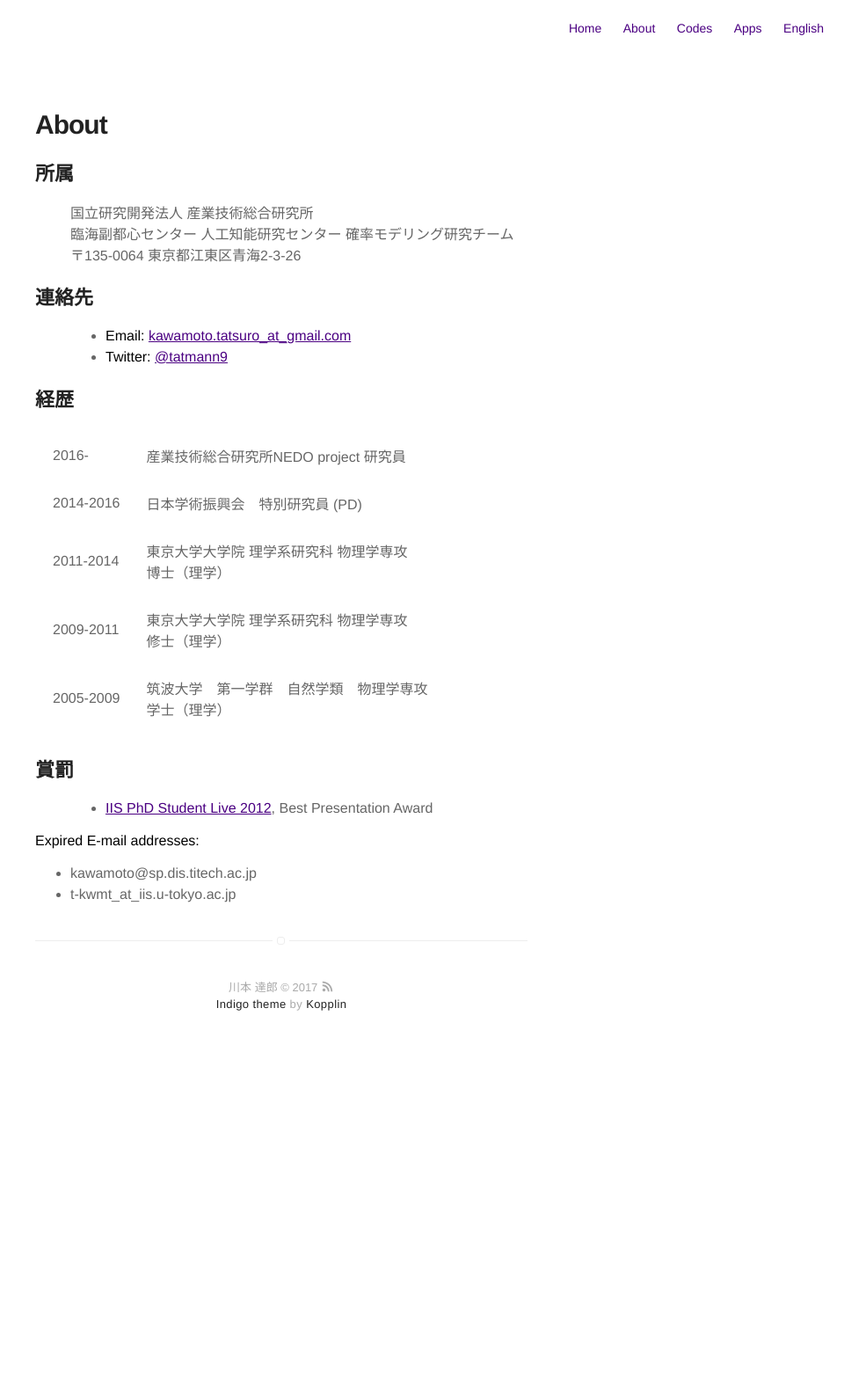
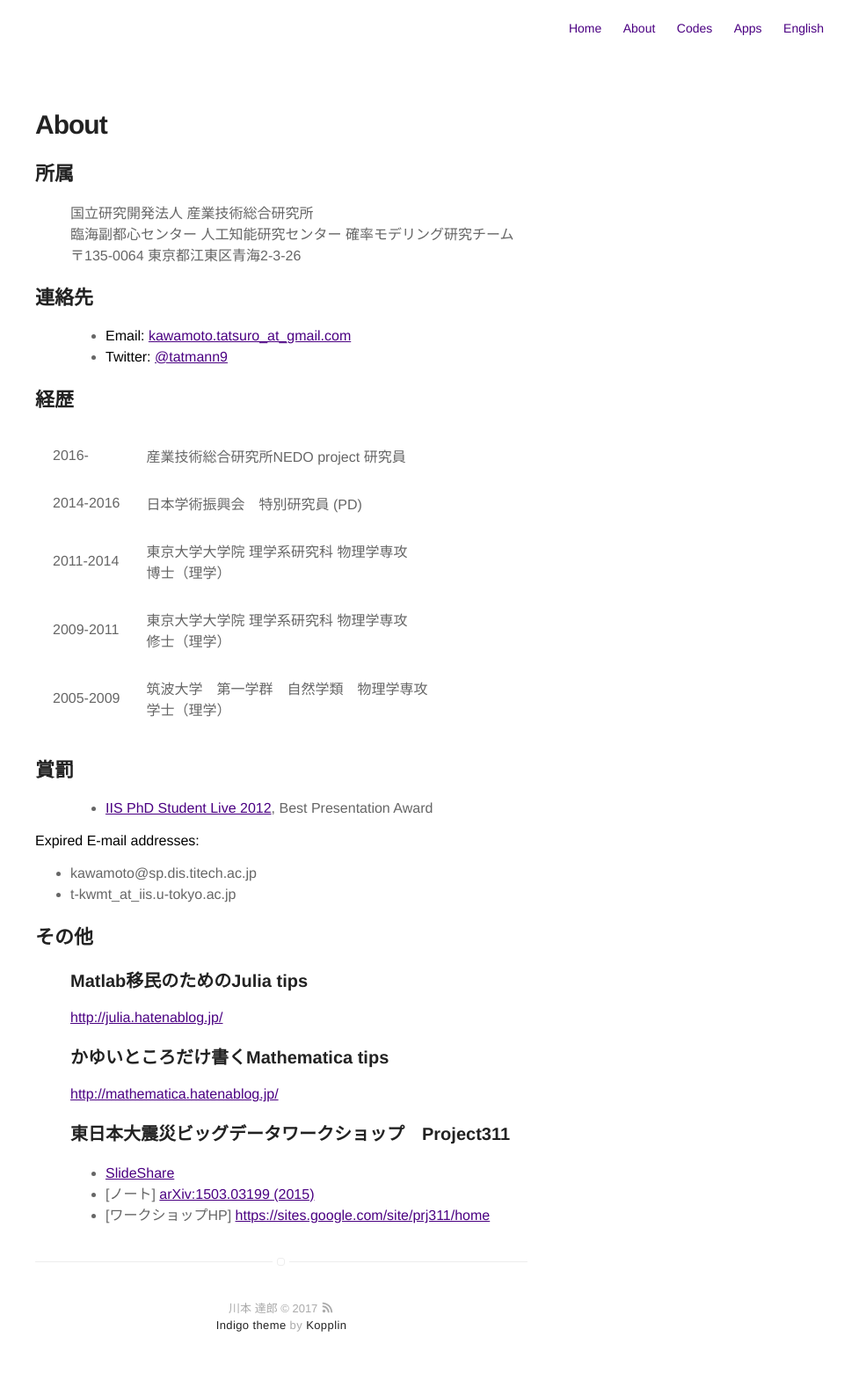
Before and after one commit to tatsuro-kawamoto-jp/tatsuro-kawamoto-jp.github.io, a Jekyll site: the page built from about.html, in a window 1280 px wide. Shown: the whole page at 88% size, without its empty margins (320-1280 px from the left). Built offline with Jekyll 4.4.1, drawn with Linux system fonts in a browser that asks for light colours; before the commit the page ends 1213 px from its top, so only the background shows below that.

Commit message:
Add other activities in About.

```diff
--- a/about.html
+++ b/about.html
@@ -77,4 +77,33 @@ title: About
   </ul>
 </div>
 
+<div>
+<dl>
+  <dt><h2>その他</h2></dt>
+  <dd>
+    <h3>Matlab移民のためのJulia tips</h3>
+    <a href="http://julia.hatenablog.jp/" target="_blank">http://julia.hatenablog.jp/</a>
+  </dd>
+  <dd>
+    <h3>かゆいところだけ書くMathematica tips</h3>
+    <a href="http://mathematica.hatenablog.jp/" target="_blank">http://mathematica.hatenablog.jp/</a>
+  </dd>
+  <dd>
+    <h3>東日本大震災ビッグデータワークショップ　Project311</h3>
+    <ul>
+      <li>
+        <a href="http://www.slideshare.net/TatsuroKawamoto/shinsaidatatatsurokawamoto" target="_blank">SlideShare</a>
+      </li>
+      <li>
+        [ノート] <a href="http://arxiv.org/abs/1503.03199" target="_blank">arXiv:1503.03199 (2015)</a>
+      </li>
+      <li>
+        [ワークショップHP] <a href="https://sites.google.com/site/prj311/home" target="_blank">https://sites.google.com/site/prj311/home
+</a>
+      </li>
+    </ul>
+  </dd>
+</dl>
+</div>
+
 </section>
```
Also changed, not shown: 4 other files.
